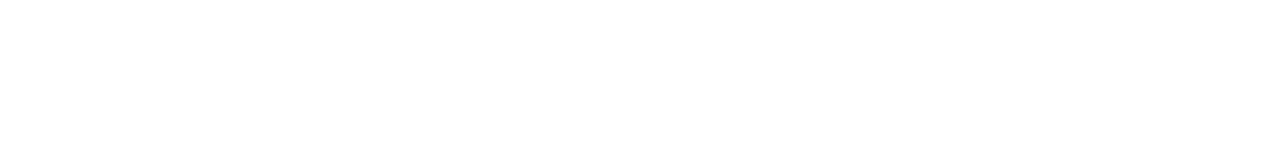
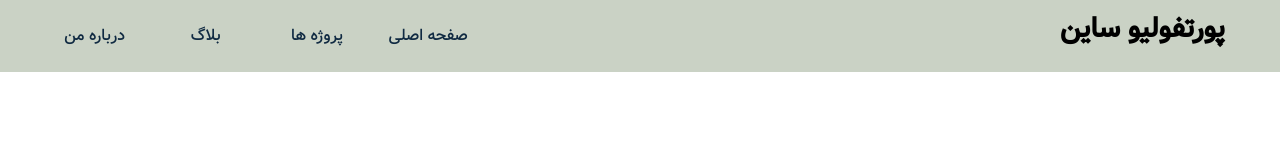
Before and after one commit to cyancatlab/CyanCatLab-Portfolio, a plain HTML site: page index.html in a window 1280 px wide. Drawn offline with nearby package versions, Linux system fonts and the light colour scheme.

Commit message:
Nav Bar Section Added. HTML & Styles.

```diff
--- a/index.html
+++ b/index.html
@@ -1,5 +1,6 @@
 <!DOCTYPE html>
-<html lang="fa">
+<html lang="fa" dir="rtl">
+
 <head>
     <meta charset="UTF-8">
     <meta name="viewport" content="width=device-width, initial-scale=1.0">
@@ -7,12 +8,38 @@
     <link rel="stylesheet" href="https://cdn.jsdelivr.net/npm/bootstrap-icons@1.11.3/font/bootstrap-icons.min.css">
     <title>CYAN | Portfolio</title>
     <!-- Fav Icon -->
-     <link rel="favicon" href="./src/images/favicon/favicon.ico">
-     <link rel="apple-touch-icon" href="./src/images/favicon/apple-touch-icon.png">
-     <link rel="icon" href="src/images/favicon/favicon-32x32.png">
-     <link rel="manifest" href="./src/images/favicon/site.webmanifest">
+    <link rel="favicon" href="./src/images/favicon/favicon.ico">
+    <link rel="apple-touch-icon" href="./src/images/favicon/apple-touch-icon.png">
+    <link rel="icon" href="src/images/favicon/favicon-32x32.png">
+    <link rel="manifest" href="./src/images/favicon/site.webmanifest">
 </head>
+
 <body>
+    <nav class="nav">
+        <section class="nav_center">
+            <div class="nav_header">
+                <h3>پورتفولیو ساین</h3>
+                <button class="nav_btn">
+                    <i class="bi bi-list"></i>
+                </button>
+            </div>
 
+            <ul class="nav_links">
+               <li>
+                <a href="#">صفحه اصلی</a>
+               </li>
+               <li>
+                <a href="#">پروژه ها</a>
+               </li>
+               <li>
+                <a href="#">بلاگ</a>
+               </li>
+               <li>
+                <a href="#">درباره من</a>
+               </li>
+            </ul>
+        </section>
+    </nav>
 </body>
+
 </html>
--- a/src/styles/indexstyles.css
+++ b/src/styles/indexstyles.css
@@ -15,42 +15,156 @@
 }
 /* ---------------------------------------------------- */
 
-/* Root /---------------------------------------------- */
+/* Global /-------------------------------------------- */
 :root {
-    --main_color1:#2f3e46;
-    --main_color2:#354f52;
-    --main_color3:#52796f;
-    --main_color4:#84a98c;
-    --main_color5:#cad2c5;
+  --main_color1: #2f3e46;
+  --main_color2: #354f52;
+  --main_color3: #52796f;
+  --main_color4: #84a98c;
+  --main_color5: #cad2c5;
 
-    --grey_color1:#102a42;
-    --grey_color2:#617d98;
-    --grey_color3:#f1f5f8;
+  --grey_color1: #102a42;
+  --grey_color2: #617d98;
+  --grey_color3: #f1f5f8;
 
-    --White_color:#ffffff;
+  --White_color: #ffffff;
 
-    --font_light:"vazir_light", sans-serif;
+  --font_light: "vazir_light", sans-serif;
   --font_medium: "vazir_medium", sans-serif;
-    --font_bold:"vazir_bold", sans-serif;
+  --font_bold: "vazir_bold", sans-serif;
   --transition: all 0.3s linear;
   --radius: 0.5rem;
   --light_shadow: 0 5px 15px rgba(0, 0, 0, 0.1);
   --dark_shadow: 0 5px 15px rgba(0, 0, 0, 0.2);
   --max_width: 1170px;
-
 }
-/* ---------------------------------------------------- */
-
-/* All Elements /-------------------------------------- */
-    *, ::before, ::after {
+*,
+::before,
+::after {
   margin: 0;
   padding: 0;
   box-sizing: border-box;
+}
+
+body {
+    font-family: var(--font_medium);
+    background-color: var(--White_color);
+    line-height: 1.5;
+    font-size: 0.875rem;
+}
+ul {
+    list-style-type: none;
+}
+a{
+    text-decoration: none;
+}
+img {
+    width: 100%;
+    display: flex;
+}
+h1, h2, h3, h4 {
+    line-height: 1.25;
+    margin-bottom: 0.75rem;
+    font-family: var(--font_medium);
+}
+
+h1 {
+    font-size: 3rem;
+}
+h2 {
+    font-size: 2rem;
+}
+h3 {
+    font-size: 1.25rem;
+}
+h4 {
+    font-size: 0.875rem;
+}
+
+p {
+    margin-bottom: 1.25rem;
+    color: var(--grey_color2);
+}
+
+@media screen and (min-width: 800px) {
+    h1 {
+        font-size: 4rem;
+    }
+    h2 {
+        font-size: 2.5rem;
+    }
+    h3 {
+        font-size: 1.75rem;
+    }
+    h4 {
+        font-size: 1rem;
+    }
+    body {
+        font-size: 1rem;
+    }
+    h1, h2, h3, h4 {
+        line-height: 1;
+    }
+}
+/* ---------------------------------------------------- */
+/* NAV /----------------------------------------------- */
+.nav_links {
+    display: none;
+}
+.nav {
+    background-color: var(--main_color5);
+    height: 4.5rem;
+    padding: 1rem;
+}
+.nav_center {
+    width: 100%;
+    max-width: var(--max_width);
+    margin: 0 auto;
+}
+.nav_header {
+    display: grid;
+    grid-template-columns: auto 1fr;
+    align-items: center;
+}
+.nav_header h3 {
+    font-size: 1.75rem;
+}
+
+.nav_btn {
+    justify-self: end;
+    background: transparent;
+    border-color: transparent;
+    color: var(--main_color2);
+    font-size: 2rem;
+    cursor: pointer;
+}
+
+@media screen and (min-width: 768px) {
+    .nav_btn {
+        display: none;
+    }
+    .nav_links {
+        display: grid;
+        grid-template-columns: repeat(4, 1fr);
+        column-gap: 2rem;
+        justify-items: center;
+        justify-self: end;
+    }
+    .nav_links a {
+        color: var(--grey_color1);
+        transition: var(--transition);
+    }
+    .nav_links a:hover {
+        color: var(--main_color4);
+    }
+    .nav_center {
+        display: grid;
+        grid-template-columns: auto 1fr;
+        align-items: center;
+    }
 }
 /* ---------------------------------------------------- */
 /* Fonts /----------------------------------------------- */
 /* ---------------------------------------------------- */
 /* Fonts /----------------------------------------------- */
 /* ---------------------------------------------------- */
-/* Fonts /----------------------------------------------- */
-/* ---------------------------------------------------- */
```
Lines whose indentation alone changed are shown as unchanged.
